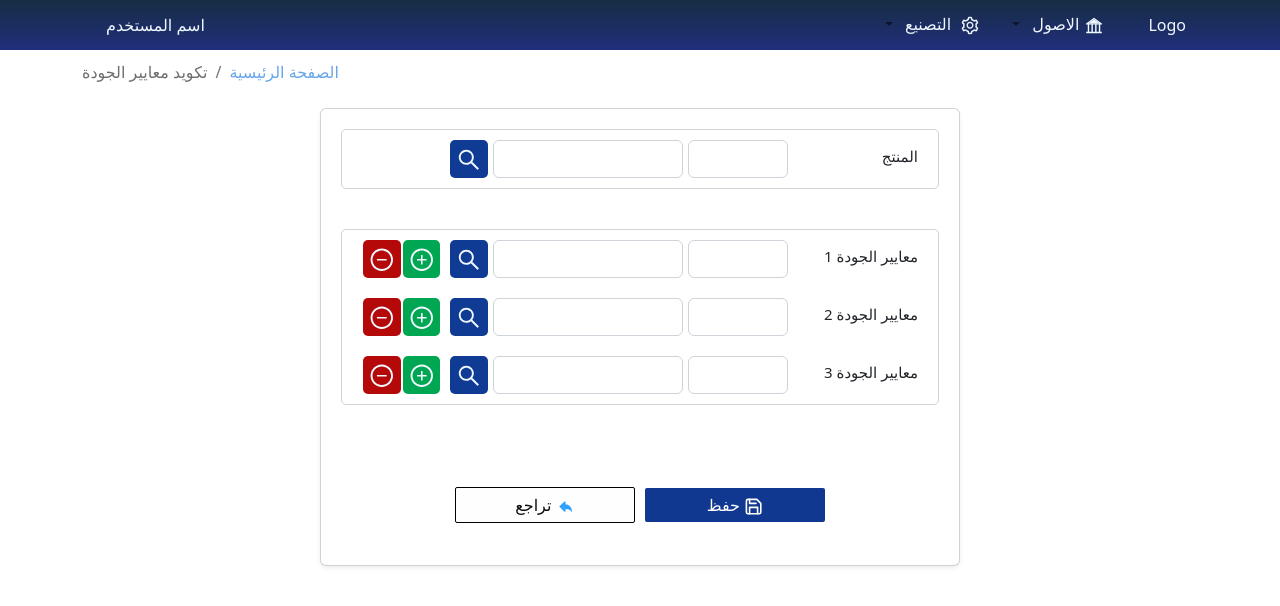
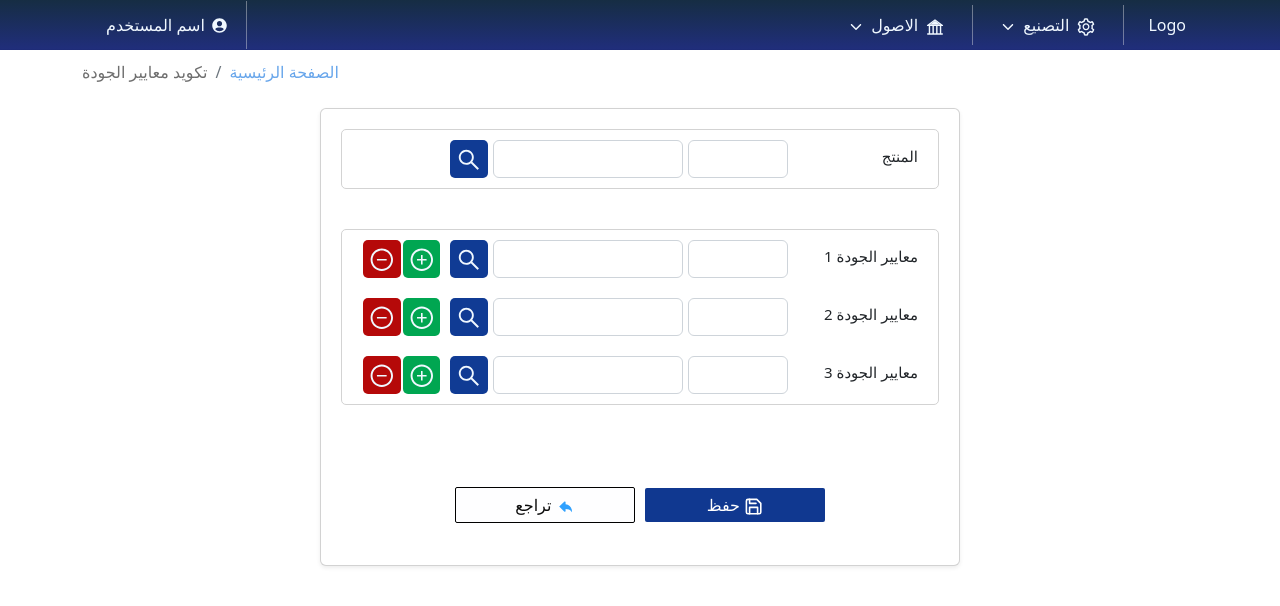
Before and after one commit to Miracle-work/first-react-app, a React (Create React App) app: page / in a window 1280 px wide. Shown: the top 606 px of the page. Built offline with nearby package versions, Linux system fonts and the light colour scheme.

Commit message:
update navbar

```diff
--- a/src/Components/NavBar/NavBar.js
+++ b/src/Components/NavBar/NavBar.js
@@ -1,46 +1,76 @@
-import React from 'react';
+import {React,useState} from 'react';
 // Bootstrap Components
 import Nav from 'react-bootstrap/Nav';
 import Navbar from 'react-bootstrap/Navbar';
 import NavDropdown from 'react-bootstrap/NavDropdown';
+import Dropdown from 'react-bootstrap/Dropdown';
 import Container from 'react-bootstrap/Container';
 import { AiOutlineSetting } from "react-icons/ai";
 import { AiTwotoneBank } from "react-icons/ai";
+import { FaUserCircle } from "react-icons/fa";
+import { IoIosArrowDown } from "react-icons/io";
+import { IoIosArrowUp } from "react-icons/io";
+
 // End Of Bootstrap Components
-
 import classes from './NavBar.module.scss';
 
 const NavBar = () => {
+    const [arrow,setArrow]= useState('down')
+    const arrowHandler=()=>{
+        if(arrow == 'down'){
+            setArrow('up');
+        }else{
+            setArrow('down');
+        }
+    }
+
     return (
 
         <Navbar expand="lg" dir='rtl' className={`${classes.navbar}`}>
             <Container>
                 <Navbar href="" className={`justify-content-start ${classes.navbar_link}`}>Logo</Navbar>
 
-                <Navbar.Toggle className={`${classes.navbar_link}`} />
+                <Navbar.Toggle/>
 
                 <Navbar.Collapse className={`justify-content-start ${classes.navbar_link}`}>
                     <Nav>
-                        <NavDropdown title={
-                            <span className={`${classes.navbar_link}`}> <AiTwotoneBank className={`${classes.nav_icon}`} />الاصول</span>
-                        } className={`${classes.dropdown_link}`}>
+                        <NavDropdown className={`${classes.dropdown}`} title={
+                            <span className={`${classes.navbar_link}`}>
+                                <AiOutlineSetting className={`${classes.nav_icon}`} />
+                                التصنيع
+                                {
+                                    arrow == 'down' ? <IoIosArrowDown className={`${classes.nav_icon_down}`} /> : <IoIosArrowUp className={`${classes.nav_icon_down}`} />
+                                }
+                            </span>
+                        } onClick={arrowHandler}>
                             <NavDropdown.Item href="">1</NavDropdown.Item>
                             <NavDropdown.Item href="">2</NavDropdown.Item>
                         </NavDropdown>
-                        <NavDropdown title={
-                            <span className={`${classes.navbar_link}`}><AiOutlineSetting className={`${classes.nav_icon}`} /> التصنيع</span>
-                        }>
+
+                        <NavDropdown className={`${classes.dropdown}`} title={
+                            <span className={`${classes.navbar_link}`}>
+                                <AiTwotoneBank className={`${classes.nav_icon}`} />
+                                الاصول
+                                {
+                                    arrow == 'down' ? <IoIosArrowDown className={`${classes.nav_icon_down}`} /> : <IoIosArrowUp className={`${classes.nav_icon_down}`} />
+                                }
+                            </span>
+                        } onClick={arrowHandler}>
                             <NavDropdown.Item href="">1</NavDropdown.Item>
                             <NavDropdown.Item href="">2</NavDropdown.Item>
                         </NavDropdown>
+
                     </Nav>
                 </Navbar.Collapse>
 
                 <Navbar.Collapse className={`justify-content-end ${classes.navbar_link}`}>
-                    <Navbar href="" className={` ${classes.navbar_link}`}>اسم المستخدم</Navbar>
+                    <Navbar  href="" className={` ${classes.navbar_link} ${classes.dropdown}`}>
+                        <FaUserCircle className={`${classes.nav_icon} ${classes.nav_icon_user}`} />  اسم المستخدم
+                    </Navbar>
                 </Navbar.Collapse>
             </Container>
         </Navbar>
+
     );
 };
 
--- a/src/Components/NavBar/NavBar.module.scss
+++ b/src/Components/NavBar/NavBar.module.scss
@@ -2,6 +2,13 @@
     background: rgb(5,14,23);
     background: linear-gradient(180deg, rgb(22, 45, 67) 0%, rgb(32, 46, 123) 98%, rgb(29, 42, 116) 100%);
     height: 50px;
+}
+
+.dropdown{
+   border-right: 1px solid rgba(238, 238, 238, 0.402);
+}
+.dropdown a::after{
+    display: none;
 }
 
 .navbar .navbar_link{
@@ -15,10 +22,25 @@
 }
 
 .nav_icon{
-    font-size: 25px;
-    padding-left:5px ;
+    font-size: 20px;
+    margin:0 7px ;
+
+    &_user {
+        @extend .nav_icon;
+        font-size: 15px;
+      }
+
+    &_down {
+        @extend .nav_icon;
+        font-size: 16px;
+      }
 }
 
-.dropdown-toggle::after {
-    display: none !important;
+
+
+@media only screen and (max-width: 768px) {
+    /* For mobile phones: */
+    .navbar{
+      height: 100%;
+    }
   }
```
